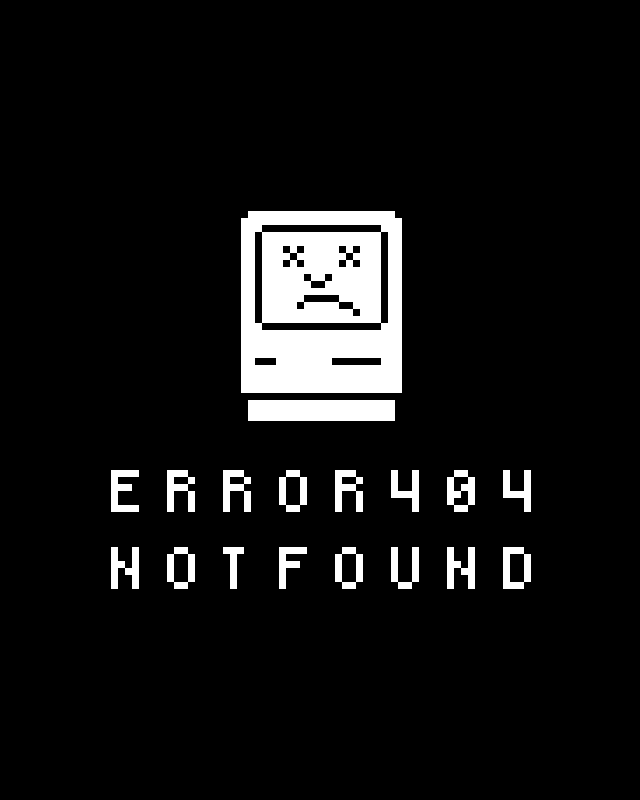
After one commit to w1sq/animebot, a Flask app: page / in a window 1280 px wide. The commit adds this page. Shown: the whole page, without its empty margins (319-959 px from the left). Run offline with Flask 2, Linux system fonts and the light colour scheme.

Commit message:
added 404 error handler and waitress serve

```diff
--- a/web/app.py
+++ b/web/app.py
@@ -1,8 +1,8 @@
 from flask import Flask, render_template
-import requests
 import logging
 from db_data import db_session
 from db_data.__all_models import Anime
+from waitress import serve
 
 app = Flask(__name__,template_folder='templates')
 app.config["SECRET_KEY"] = "ikbgfWnhHUHSDFNA8w83tyy32"
@@ -22,5 +22,10 @@ def main(id):
     page_link = f'https://bot.animepoint.cc/{id}'
     return render_template("main.html",link = link,title = title, views = anime.views,id=id,img_link=img_link,page_link = page_link)
 
+@app.errorhandler(404)
+def pageNotFound(error):
+    return render_template("error404.html")
+
+
 if __name__ == "__main__":
-    app.run('0.0.0.0',port=5000)
+    serve(app,'0.0.0.0',port=5000)
--- /dev/null
+++ b/web/static/css/404.css
@@ -0,0 +1,98 @@
+* {
+	border: 0;
+	box-sizing: border-box;
+	margin: 0;
+	padding: 0;
+}
+body {
+	background: currentColor;
+}
+/* I. Containers */
+figure {
+	font-size: 6px;
+	position: absolute;
+	top: 50%;
+	left: 50%;
+	transform: translate(-50%,-50%);
+	width: 64em;
+}
+figcaption {
+	color: #fff;
+	display: flex;
+	align-content: space-between;
+	flex-wrap: wrap;
+	height: 17em;
+}
+figcaption span:before, .sad-mac:before {
+	content: "";
+	display: block;
+	width: 1em;
+	height: 1em;
+	transform: translate(-1em,-1em);
+}
+figcaption span {
+	display: inline-block;
+	margin: 0 2em;
+	width: 4em;
+	height: 6em;
+}
+.sr-text {
+	overflow: hidden;
+	position: absolute;
+	width: 0;
+	height: 0;
+}
+/* II. Sprites */
+/* 1. Sad Mac */
+.sad-mac {
+	background: #fff;
+	margin: 0 auto 7em auto;
+	width: 23em;
+	height: 30em;
+}
+.sad-mac:before {
+	box-shadow: 1em 1em, 23em 1em, 4em 3em, 5em 3em, 6em 3em, 7em 3em, 8em 3em, 9em 3em, 10em 3em, 11em 3em, 12em 3em, 13em 3em, 14em 3em, 15em 3em, 16em 3em, 17em 3em, 18em 3em, 19em 3em, 20em 3em, 3em 4em, 21em 4em, 3em 5em, 21em 5em, 3em 6em, 7em 6em, 9em 6em, 15em 6em, 17em 6em, 21em 6em, 3em 7em, 8em 7em, 16em 7em, 21em 7em, 3em 8em, 7em 8em, 9em 8em, 15em 8em, 17em 8em, 21em 8em, 3em 9em, 21em 9em, 3em 10em, 10em 10em, 13em 10em, 21em 10em, 3em 11em, 11em 11em, 12em 11em, 21em 11em, 3em 12em, 21em 12em, 3em 13em, 10em 13em, 11em 13em, 12em 13em, 13em 13em, 14em 13em, 21em 13em, 3em 14em, 9em 14em, 15em 14em, 16em 14em, 21em 14em, 3em 15em, 17em 15em, 21em 15em, 3em 16em, 21em 16em, 4em 17em, 5em 17em, 6em 17em, 7em 17em, 8em 17em, 9em 17em, 10em 17em, 11em 17em, 12em 17em, 13em 17em, 14em 17em, 15em 17em, 16em 17em, 17em 17em, 18em 17em, 19em 17em, 20em 17em, 3em 22em, 4em 22em, 5em 22em, 14em 22em, 15em 22em, 16em 22em, 17em 22em, 18em 22em, 19em 22em, 20em 22em, 1em 27em, 2em 27em, 3em 27em, 4em 27em, 5em 27em, 6em 27em, 7em 27em, 8em 27em, 9em 27em, 10em 27em, 11em 27em, 12em 27em, 13em 27em, 14em 27em, 15em 27em, 16em 27em, 17em 27em, 18em 27em, 19em 27em, 20em 27em, 21em 27em, 22em 27em, 23em 27em, 1em 28em, 23em 28em, 1em 29em, 23em 29em, 1em 30em, 23em 30em;
+}
+/* 2. Letters */
+._0:before {
+	box-shadow: 2em 1em, 3em 1em, 1em 2em, 1em 3em, 1em 4em, 1em 5em, 4em 2em, 4em 3em, 4em 4em, 4em 5em, 2em 4em, 3em 3em, 2em 6em, 3em 6em;
+}
+._4:before {
+	box-shadow: 1em 1em, 1em 2em, 1em 3em, 1em 4em, 4em 1em, 4em 2em, 4em 3em, 4em 4em, 2em 4em, 3em 4em, 4em 5em, 4em 6em;
+}
+.d:before {
+	box-shadow: 1em 1em, 2em 1em, 3em 1em, 1em 2em, 4em 2em, 1em 3em, 4em 3em, 1em 4em, 4em 4em, 1em 5em, 4em 5em, 1em 6em, 2em 6em, 3em 6em;
+}
+.e:before {
+	box-shadow: 1em 1em, 2em 1em, 3em 1em, 4em 1em, 1em 2em, 1em 3em, 2em 3em, 3em 3em, 1em 4em, 1em 5em, 1em 6em, 2em 6em, 3em 6em, 4em 6em;
+}
+.f:before {
+	box-shadow: 1em 1em, 2em 1em, 3em 1em, 4em 1em, 1em 2em, 1em 3em, 2em 3em, 3em 3em, 1em 4em, 1em 5em, 1em 6em;
+}
+.n:before {
+	box-shadow: 1em 1em, 1em 2em, 1em 3em, 1em 4em, 1em 5em, 1em 6em, 4em 1em, 4em 2em, 4em 3em, 4em 4em, 4em 5em, 4em 6em, 2em 3em, 3em 4em;
+}
+.o:before {
+	box-shadow: 2em 1em, 3em 1em, 1em 2em, 1em 3em, 1em 4em, 1em 5em, 4em 2em, 4em 3em, 4em 4em, 4em 5em, 2em 6em, 3em 6em;
+}
+.r:before {
+	box-shadow: 1em 1em, 2em 1em, 3em 1em, 4em 2em, 1em 2em, 1em 3em, 1em 4em, 2em 3em, 3em 3em, 1em 5em, 1em 6em, 4em 4em, 4em 5em, 4em 6em;
+}
+.t:before {
+	box-shadow: 1em 1em, 2em 1em, 3em 1em, 2em 2em, 2em 3em, 2em 4em, 2em 5em, 2em 6em;
+}
+.u:before {
+	box-shadow: 1em 1em, 1em 2em, 1em 3em, 1em 4em, 1em 5em, 4em 1em, 4em 2em, 4em 3em, 4em 4em, 4em 5em, 2em 6em, 3em 6em;
+}
+/* III. Responsiveness */
+/* This cannot be smoothly done using viewport units; sprite pixels will look divided when font size is a floating point. */
+@media screen and (min-width: 720px) {
+	figure {
+	    font-size: 7px;
+	}
+}
+@media screen and (min-width: 1440px) {
+	figure {
+	    font-size: 8px;
+	}
+}
--- /dev/null
+++ b/web/templates/error404.html
@@ -0,0 +1,23 @@
+<link type="text/css" href="../static/css/404.css" rel="stylesheet">
+<figure>
+	<div class="sad-mac"></div>
+	<figcaption>
+		<span class="sr-text">Error 404: Not Found</span>
+		<span class="e"></span>
+		<span class="r"></span>
+		<span class="r"></span>
+		<span class="o"></span>
+		<span class="r"></span>
+		<span class="_4"></span>
+		<span class="_0"></span>
+		<span class="_4"></span>
+		<span class="n"></span>
+		<span class="o"></span>
+		<span class="t"></span>
+		<span class="f"></span>
+		<span class="o"></span>
+		<span class="u"></span>
+		<span class="n"></span>
+		<span class="d"></span>
+	</figcaption>
+</figure>
```
Also changed, not shown: web/templates/main.html (+2 -5 lines).
